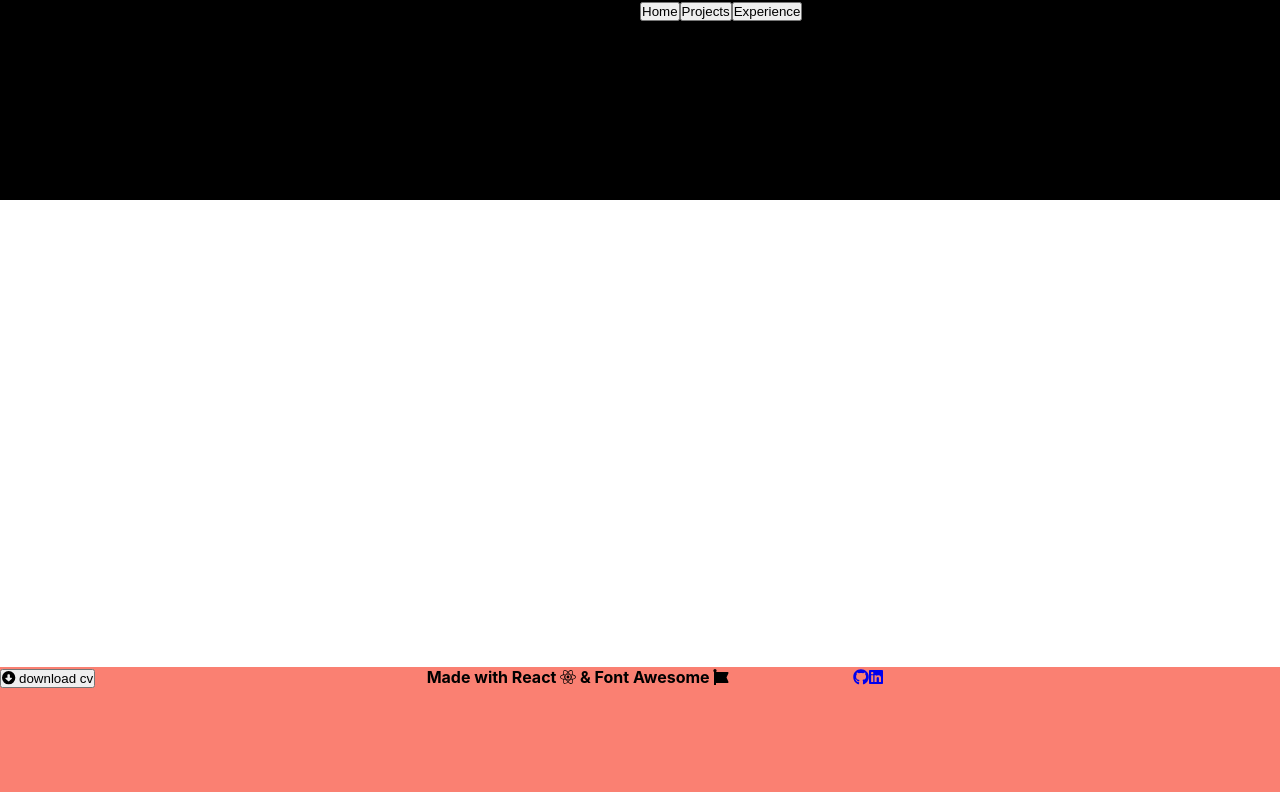
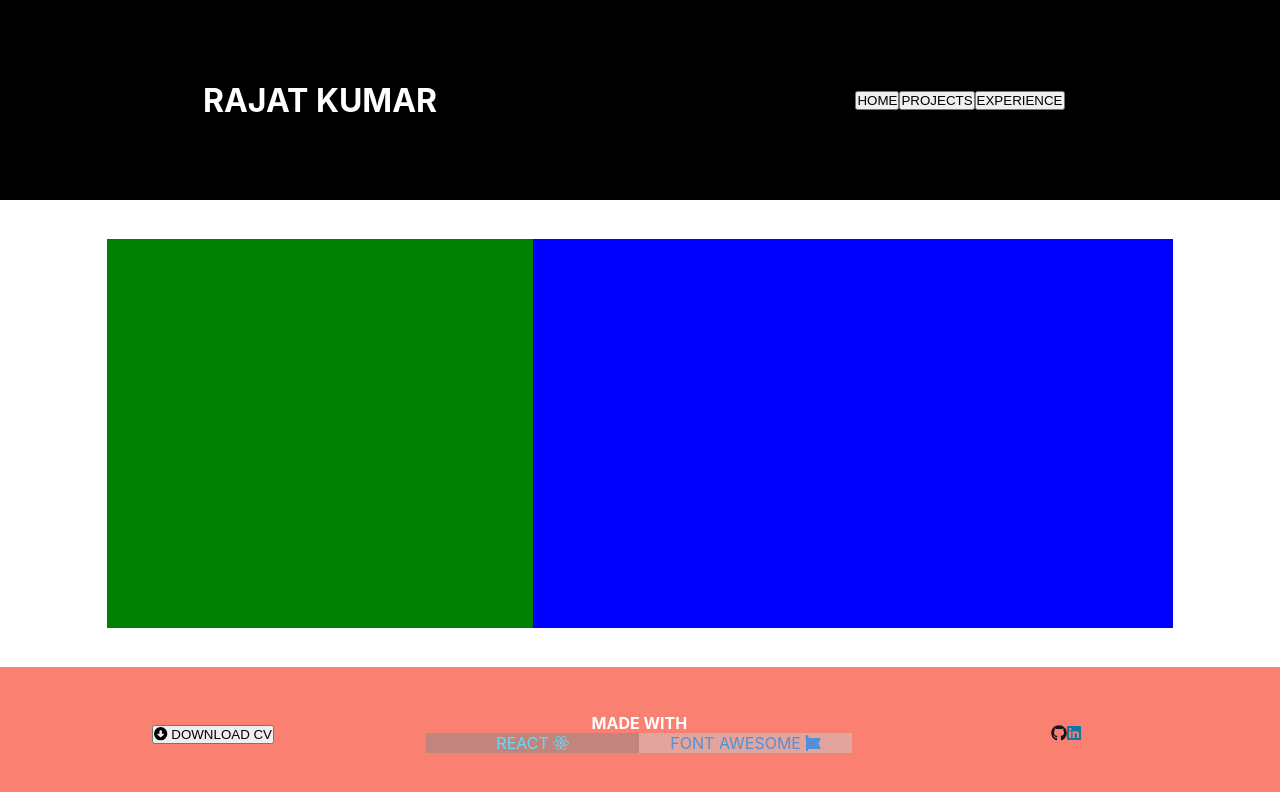
Before and after one commit to KingKumar9/portfolio, a React (Create React App) app: page / in a window 1280 px wide. Shown: the top 792 px of the page. Built offline with nearby package versions, Linux system fonts and the light colour scheme.

Commit message:
grid placements and body display change from flex to grid, centering all round

```diff
--- a/src/App.css
+++ b/src/App.css
@@ -22,33 +22,39 @@
 .header > div {
   width: 50%;
   height: 100%;
+  display: flex;
+  justify-content: center;
+  align-items: center;
 }
 
 .name {
-
+  color: white;
+  text-transform: uppercase;
 }
 
 .links {
 
 }
 
+.links > button {
+  text-transform: uppercase;
+}
+
 .body {
   grid-area: 4/1/11/13;
-  display: flex;
-  flex-direction: row;
-}
-
-.body > div {
-  width: 50%;
-  height: 100%;
+  display: grid;
+  grid-template-columns: repeat(12, 1fr);
+  grid-template-rows: repeat(12, 1fr);
 }
 
 .card {
-
+  grid-area: 2/2/12/6;
+  background-color: green;
 }
 
 .text {
-
+  grid-area: 2/6/12/12;
+  background-color: blue;
 }
 
 .footer {
@@ -59,18 +65,68 @@
 }
 
 .footer > div {
-  width: 50%;
+  width: 33.3%;
   height: 100%;
+  display: flex;
+  justify-content: center;
+  align-items: center;
 }
 
 .cv {
 
 }
 
+.cv > button {
+  text-transform: uppercase;
+}
+
 .footer-text {
+  display: flex;
+  flex-direction: column;
+}
 
+.madewith-text {
+  color: white;
+}
+
+.icons > span {
+  width: 50%;
+}
+
+.madewith-text, .icons {
+  width: 100%;
+  text-align: center;
+  text-transform: uppercase;
+}
+
+.react-icon {
+  color: #61DBFB;
+  background-color: rgba(138, 138, 138, 0.5);
+  float: left;
+}
+
+.fontawesome-icon {
+  color: #558fd5;
+  float: right;
+  background-color: rgba(202, 202, 202, 0.5);
 }
 
 .profiles {
 
 }
+
+.github-icon {
+
+}
+
+.github-icon > svg {
+  color: #171515;
+}
+
+.linkedin-icon {
+
+}
+
+.linkedin-icon > svg {
+  color: #0e76a8;
+}
--- a/src/App.js
+++ b/src/App.js
@@ -31,14 +31,18 @@ class App extends React.Component {
               <button><FontAwesomeIcon icon={ faArrowAltCircleDown } /> download cv</button>
             </a>
           </div>
-          <div>
-            <h4 className='footer-text'>Made with React <FontAwesomeIcon icon={ faReact } /> & Font Awesome <FontAwesomeIcon icon={ faFontAwesome } /></h4>
+          <div className='footer-text'>
+            <h4 className='madewith-text'>made with</h4>
+            <div className='icons'>
+              <span className='react-icon'>react <FontAwesomeIcon icon={ faReact } /></span>
+              <span className='fontawesome-icon'>font awesome <FontAwesomeIcon icon={ faFontAwesome } /></span>
+            </div>
           </div>
           <div className='profiles'>
-            <a href='https://github.com/KingKumar9'>
+            <a className='github-icon' href='https://github.com/KingKumar9'>
               <FontAwesomeIcon icon={ faGithub } />
             </a>
-            <a href='https://www.linkedin.com/in/rajat-kumar-66ba72175/'>
+            <a className='linkedin-icon' href='https://www.linkedin.com/in/rajat-kumar-66ba72175/'>
               <FontAwesomeIcon icon={ faLinkedin } />
             </a>
           </div>
```
